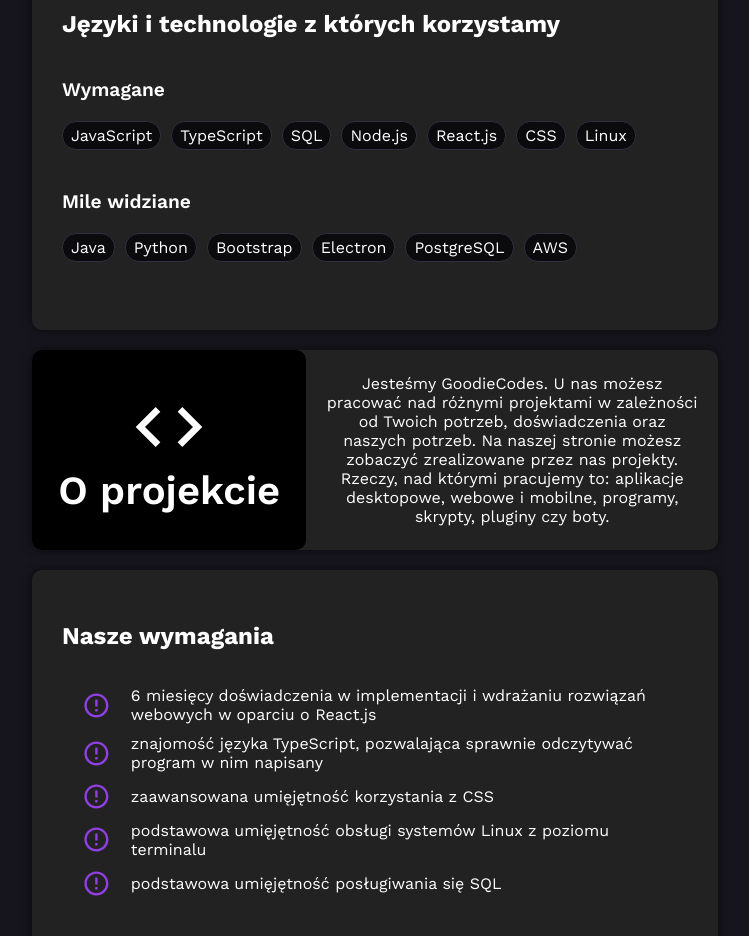
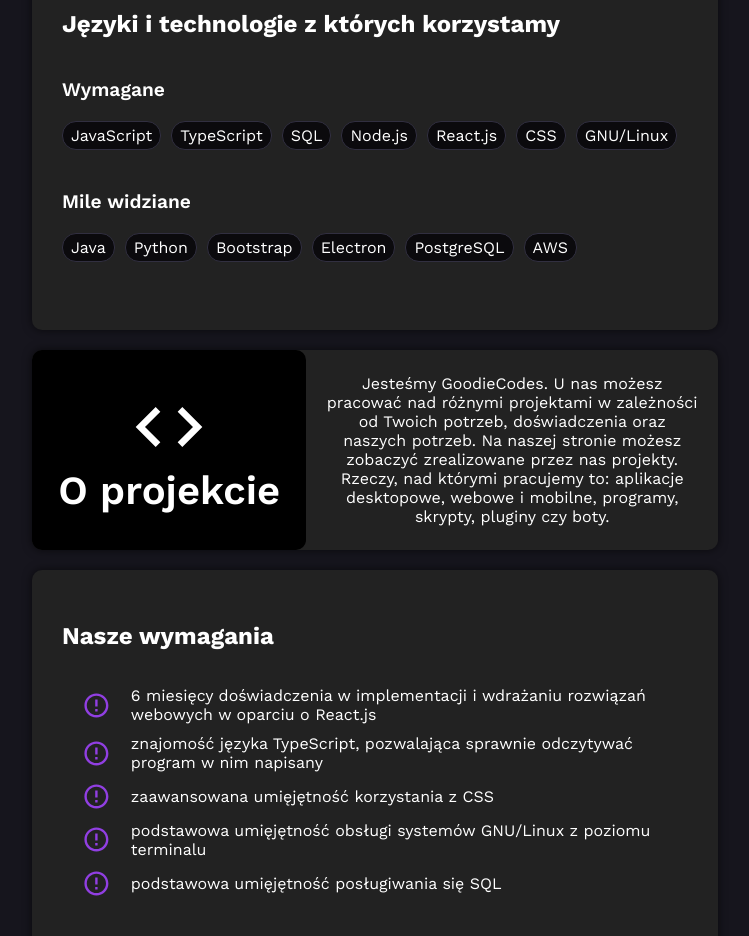
Before and after one commit to kvbakwk/Beauxbatons, a React (Create React App) app: page / in a window 1280 px wide. Shown: the part 620-1556 px from the top of the page, without its empty margins (108-857 px from the left). Built offline with nearby package versions, Linux system fonts and the light colour scheme.

Commit message:
typo fix

```diff
--- a/src/components/Offer.jsx
+++ b/src/components/Offer.jsx
@@ -54,7 +54,7 @@ const Offer = () => {
                     <div className="element"> Node.js </div>
                     <div className="element"> React.js </div>
                     <div className="element"> CSS </div>
-                    <div className="element"> Linux </div>
+                    <div className="element"> GNU/Linux </div>
                 </div>
                 <div className="expected"> Mile widziane </div>
                 <div className="techs">
@@ -94,7 +94,7 @@ const Offer = () => {
                     />
                     <OfferRequirement
                         icon={<ErrorOutlineIcon sx={{ color: '#913fe2' }} />}
-                        requirement='podstawowa umięjętność obsługi systemów Linux z poziomu terminalu'
+                        requirement='podstawowa umięjętność obsługi systemów GNU/Linux z poziomu terminalu'
                     />
                     <OfferRequirement
                         icon={<ErrorOutlineIcon sx={{ color: '#913fe2' }} />}
```
